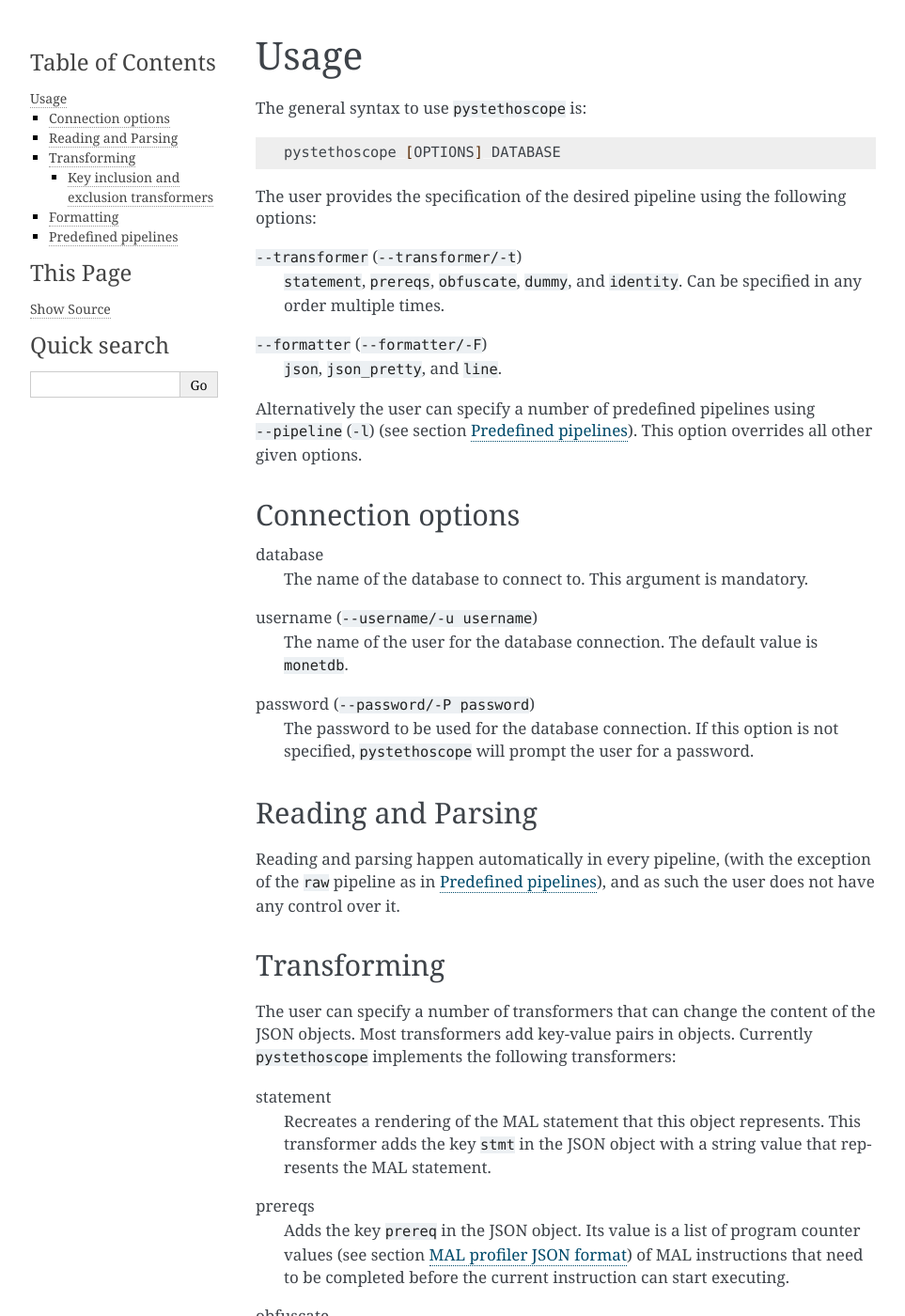
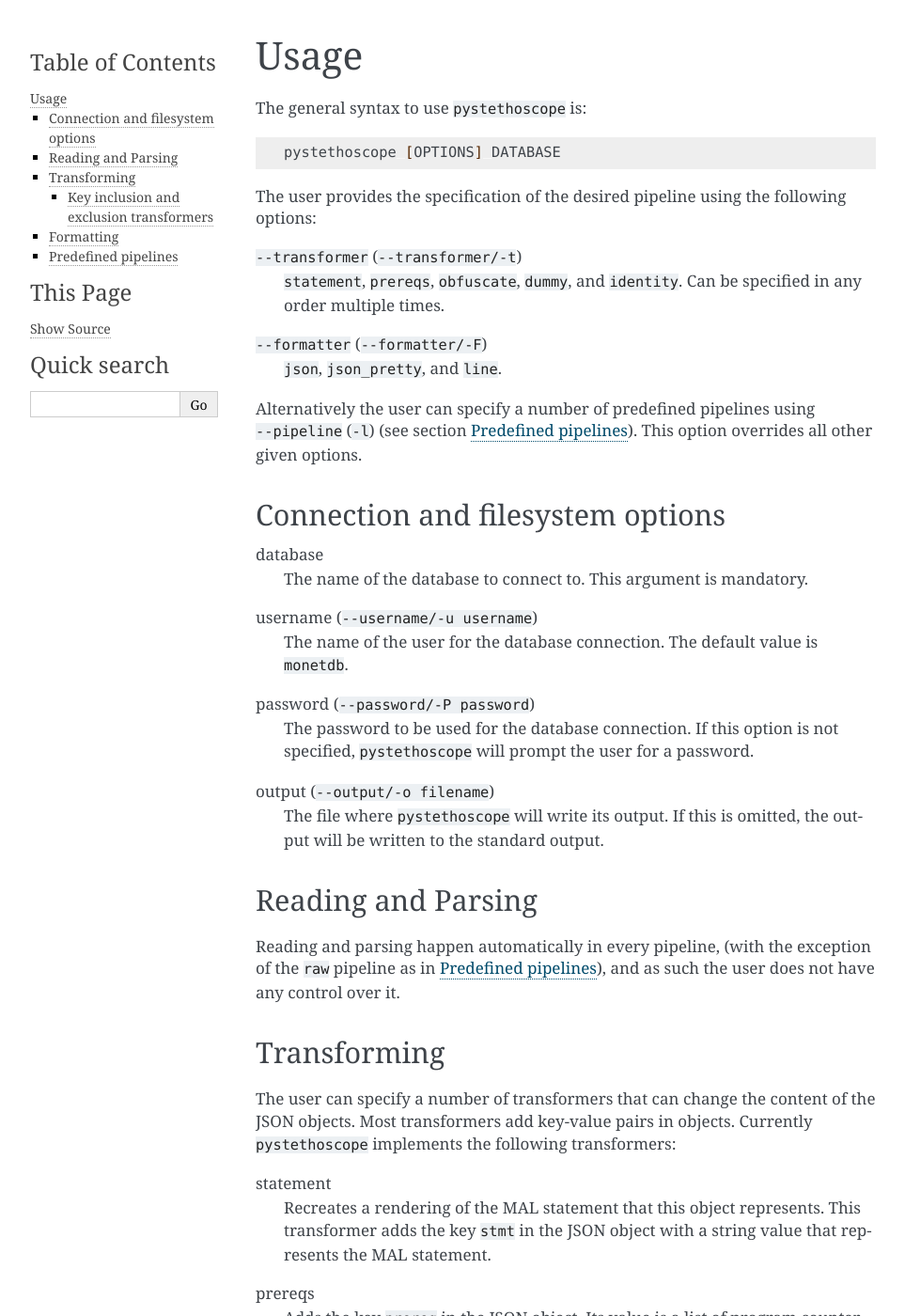
Before and after one commit to MonetDBSolutions/monetdb-stethoscope, a Sphinx documentation site: the page built from docs/source/usage.rst, in a window 1280 px wide and 1400 px high. Shown: the whole window at 94% size, without its empty margins (148-1111 px from the left). Built offline with Sphinx 7.4.7, drawn with Linux system fonts in a browser that asks for light colours.

Commit message:
Document the -o option

```diff
--- a/docs/source/usage.rst
+++ b/docs/source/usage.rst
@@ -20,8 +20,8 @@ Alternatively the user can specify a number of predefined pipelines using
 ``--pipeline`` (``-l``) (see section :ref:`section-predefined-pipelines`). This
 option overrides all other given options.
 
-Connection options
-------------------
+Connection and filesystem options
+---------------------------------
 
 database
    The name of the database to connect to. This argument is mandatory.
@@ -32,6 +32,9 @@ password (``--password/-P password``)
    The password to be used for the database connection. If this option
    is not specified, ``pystethoscope`` will prompt the user for a
    password.
+output (``--output/-o filename``)
+   The file where ``pystethoscope`` will write its output. If this is omitted,
+   the output will be written to the standard output.
 
 Reading and Parsing
 -------------------
```
